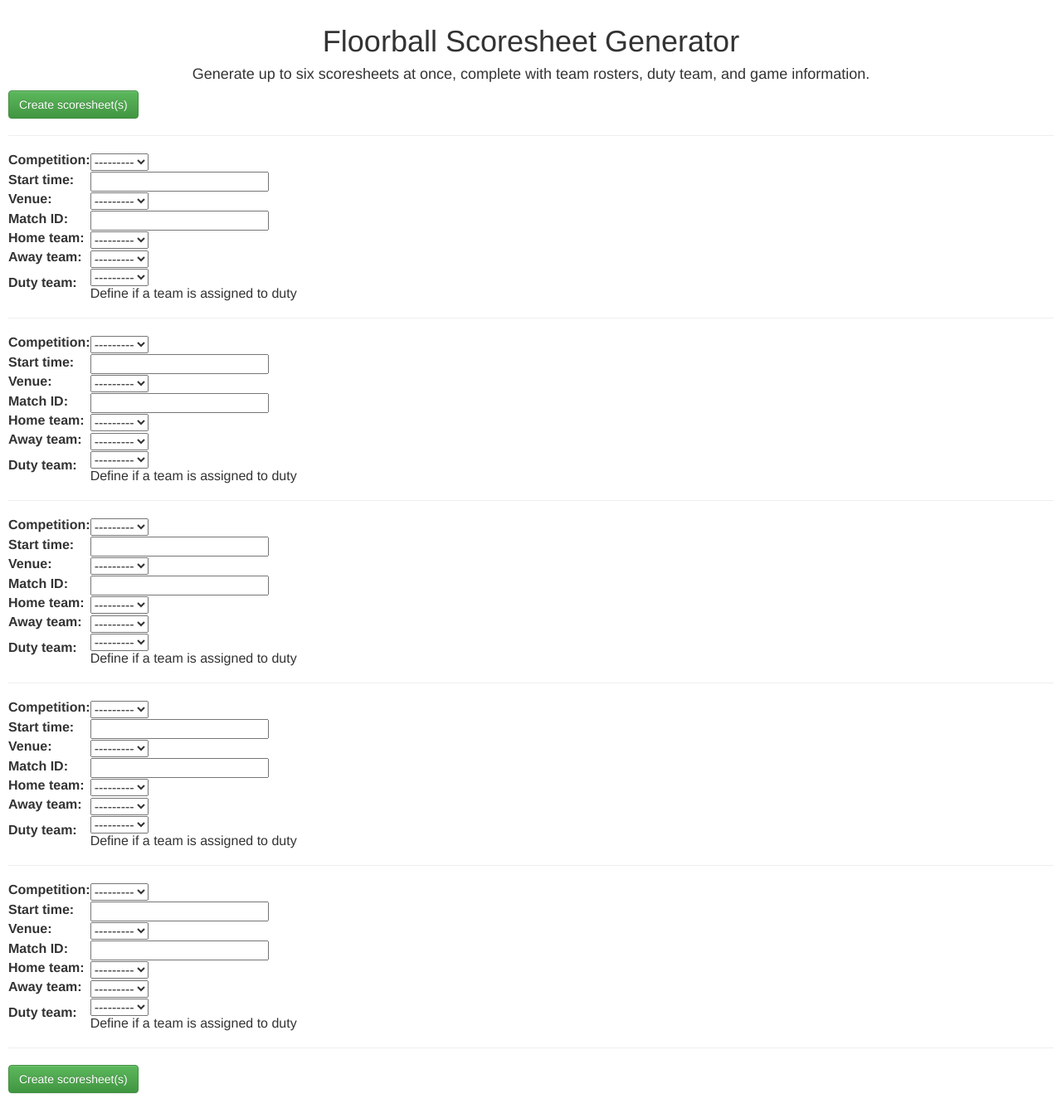
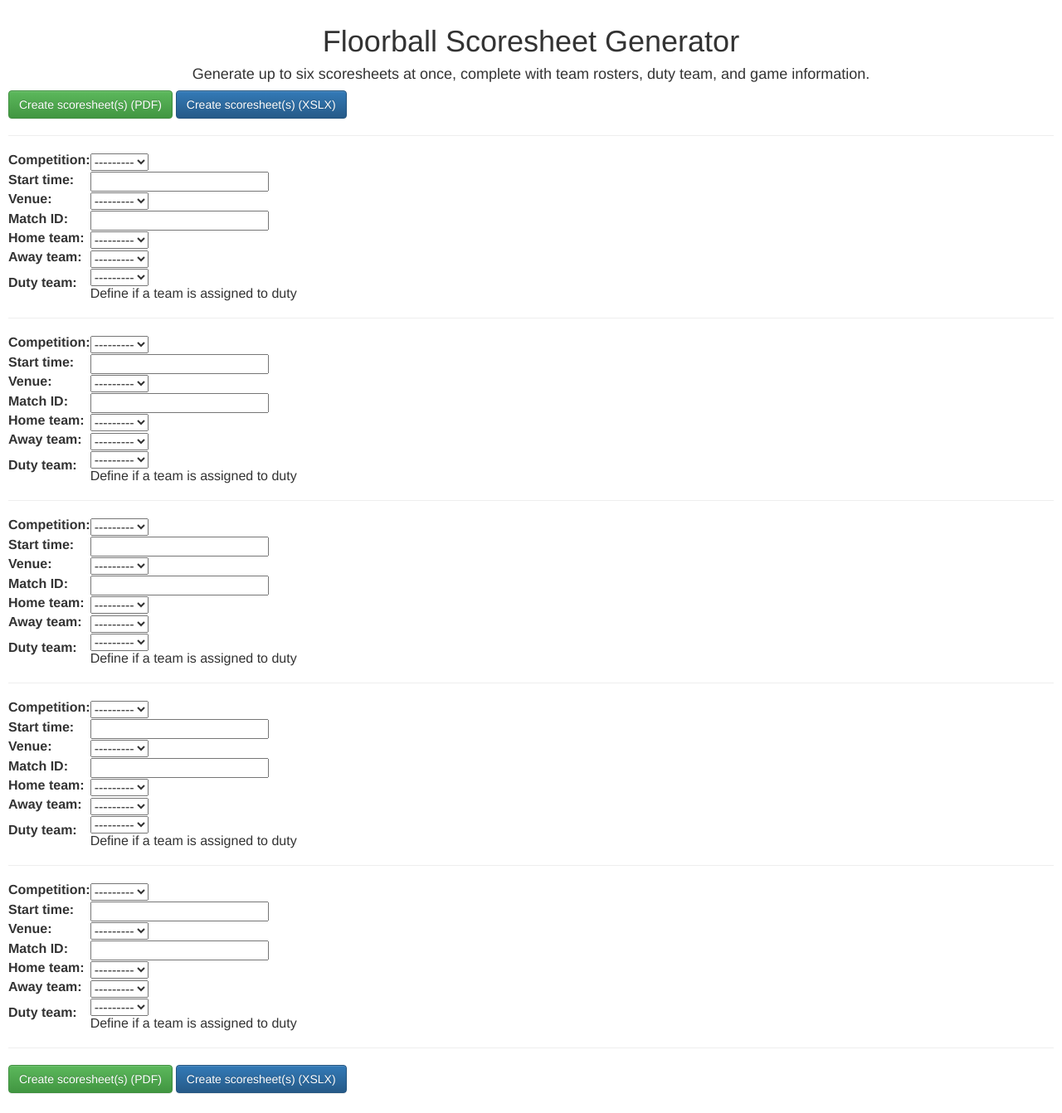
Before and after one commit to marc-white/FloorSheet, a Django app: page / in a window 1280 px wide. Shown: the whole page at 83% size. Run offline with Django 3.2, Linux system fonts and the light colour scheme; data that the repository does not hold is empty; some libraries are stand-ins or nearby versions.

Commit message:
Allow user to choose template format from form

```diff
--- a/scoresheet_generator/templates/scoresheet_generator/generator.html
+++ b/scoresheet_generator/templates/scoresheet_generator/generator.html
@@ -22,7 +22,8 @@
 <form action="" class="form-horizontal" method="POST">
     {{ ss_formset.management_form }}
     {% csrf_token %}
-    <button class="btn btn-success" type="submit">Create scoresheet(s)</button>
+    <button class="btn btn-success" type="submit" name="create" value="pdf">Create scoresheet(s) (PDF)</button>
+    <button class="btn btn-primary" type="submit" name="create" value="xlsx">Create scoresheet(s) (XSLX)</button>
 
     {% for form in ss_formset %}
     <hr />
@@ -32,7 +33,8 @@
         </table>
     {% endfor %}
     <hr />
-    <button class="btn btn-success" type="submit">Create scoresheet(s)</button>
+    <button class="btn btn-success" type="submit" name="create" value="pdf">Create scoresheet(s) (PDF)</button>
+    <button class="btn btn-primary" type="submit" name="create" value="xlsx">Create scoresheet(s) (XSLX)</button>
 </form>
 
 <!--<script type="text/javascript">-->
--- a/scoresheet_generator/views.py
+++ b/scoresheet_generator/views.py
@@ -20,22 +20,26 @@ from django.conf import settings
 # Create your views here.
 
 
-def generate(request, fmt="pdf"):
-    if fmt == "pdf":
-        template_path = finders.find('scoresheet_generator/pdf/'
-                                    'IFF-Match-Record-2022-Temp-Form-MVP3'
-                                    '.pdf')
-        writer_func = writer.create_scoresheet_pdf
-    elif fmt == "xlsx":
-        template_path = finders.find('scoresheet_generator/xlsx/'
-                                    'IFFMatchRecord2022_blank.xlsx')
-        writer_func = writer.create_scoresheet_xlsx
-    else:
-        raise ValueError(f"Format {fmt} is unknown")
+def generate(request):
 
     ss_formset = formset_factory(forms.ScoresheetGeneratorForm, extra=5)
 
     if request.method == 'POST':
+
+        fmt = request.POST.get("create")
+
+        if fmt == "pdf":
+            template_path = finders.find('scoresheet_generator/pdf/'
+                                        'IFF-Match-Record-2022-Temp-Form-MVP3'
+                                        '.pdf')
+            writer_func = writer.create_scoresheet_pdf
+        elif fmt == "xlsx":
+            template_path = finders.find('scoresheet_generator/xlsx/'
+                                        'IFFMatchRecord2022_blank.xlsx')
+            writer_func = writer.create_scoresheet_xlsx
+        else:
+            raise ValueError(f"Format {fmt} is unknown")
+
         ss_formset = ss_formset(request.POST)
         if ss_formset.is_valid():
             pdfs = []
@@ -76,7 +80,7 @@ def generate(request, fmt="pdf"):
             zip_name = 'sheets_made_at_' + datetime.datetime.now().strftime('%Y-%m-%d-%H%M') + '.zip'
             print(f"Preparing to zip to {zip_name}")
             zip_path = os.path.join(settings.MEDIA_ROOT, zip_name)
-            subprocess.check_call(['zip', '-j', zip_path] + pdfs)
+            subprocess.check_call(['zip', '-jFS', zip_path] + pdfs)
             print("Zip complete!")
             return redirect('/'.join(zip_path.split(os.sep)[-2:]))
 
```
